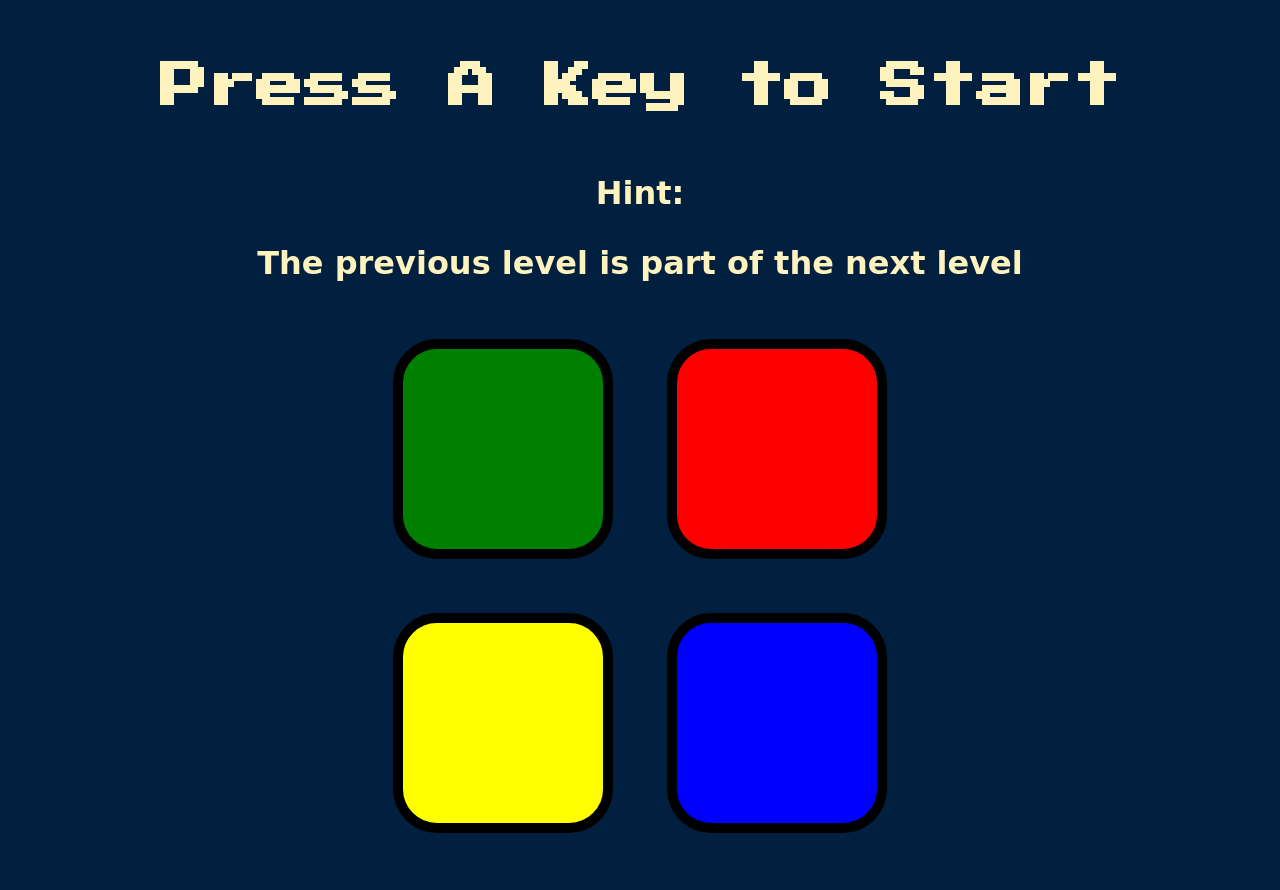
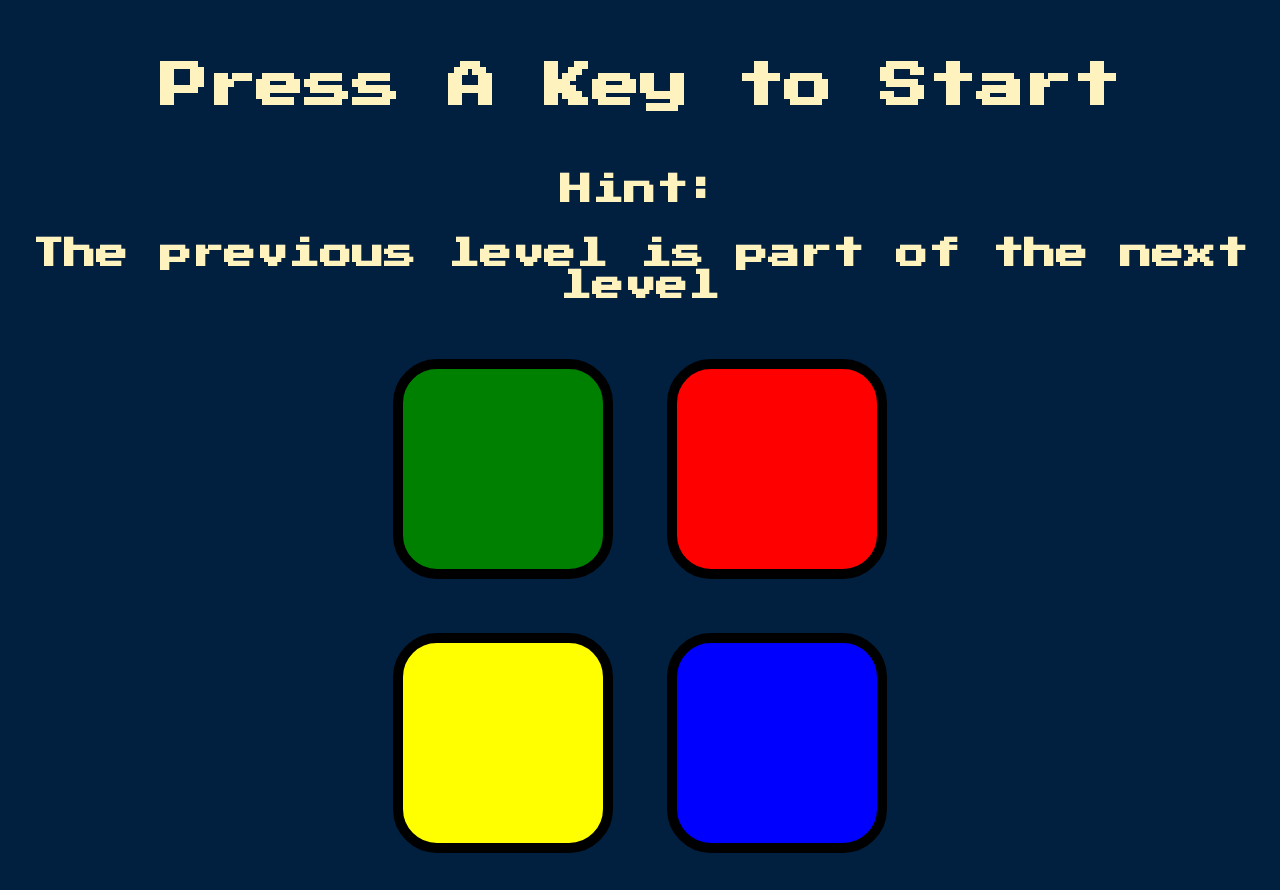
Before and after one commit to Verries/Simon-Game, a plain HTML site: page index.html in a window 1280 px wide. Drawn offline with nearby package versions, Linux system fonts and the light colour scheme.

Commit message:
Update styles.css

```diff
--- a/styles.css
+++ b/styles.css
@@ -10,7 +10,7 @@ body {
   color: #FEF2BF;
 }
 .hint{
-  font-family: 'Indie Flower', cursive;
+  font-family: 'Press Start 2P', cursive;
   font-size: 2rem;
   color: #FEF2BF;
 }
```
